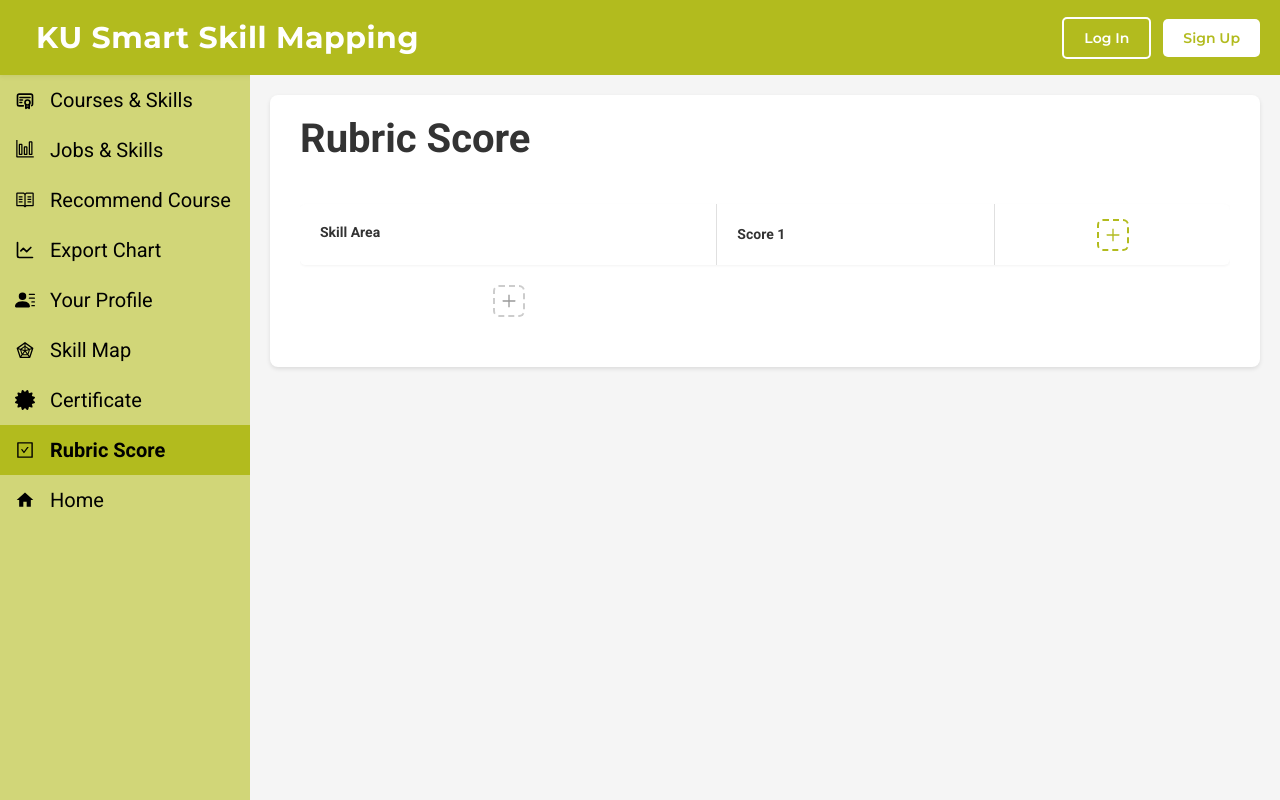
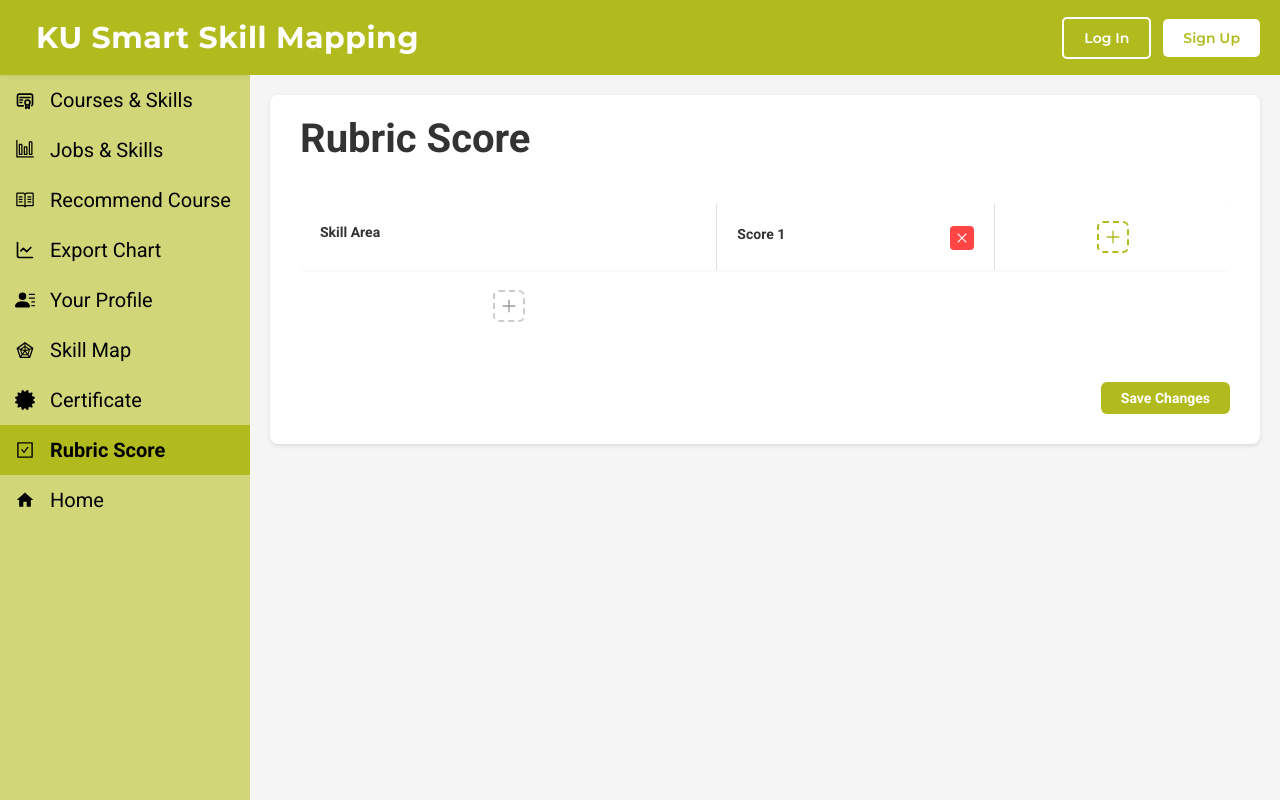
Before and after one commit to KU-SSM/KU-Smart-Skill-Mapping, a React (Create React App) app in the folder frontend/: page /rubric_score in a window 1280 px wide. Both pictures are taken after a click on the button 1062 px from the left and 232 px from the top of the page. Built offline with nearby package versions, Linux system fonts and the light colour scheme.

Commit message:
add delete function in 'Rubric Score' page

```diff
--- a/frontend/src/Components/RubricScore.css
+++ b/frontend/src/Components/RubricScore.css
@@ -303,6 +303,90 @@
   background: #9aa017;
 }
 
+.header-with-delete {
+  position: relative;
+}
+
+.header-content {
+  display: flex;
+  align-items: flex-start;
+  gap: 8px;
+  width: 100%;
+}
+
+.header-content .editable-header {
+  flex: 1;
+}
+
+.delete-button {
+  width: 24px;
+  height: 24px;
+  border: none;
+  border-radius: 4px;
+  background-color: #ff4444;
+  color: #ffffff;
+  cursor: pointer;
+  display: flex;
+  align-items: center;
+  justify-content: center;
+  font-size: 14px;
+  transition: all 0.2s ease;
+  padding: 0;
+  flex-shrink: 0;
+}
+
+.delete-button:hover {
+  background-color: #cc0000;
+  transform: scale(1.1);
+}
+
+.delete-column-button {
+  margin-top: 2px;
+}
+
+.skill-area-with-delete {
+  display: flex;
+  align-items: flex-start;
+  gap: 8px;
+  width: 100%;
+}
+
+.skill-area-with-delete .editable-cell {
+  flex: 1;
+}
+
+.delete-row-button {
+  margin-top: 2px;
+}
+
+.save-button-container {
+  display: flex;
+  justify-content: flex-end;
+  align-items: center;
+  width: 100%;
+  margin-top: 20px;
+  padding-top: 20px;
+}
+
+.save-changes-button {
+  padding: 8px 20px;
+  background-color: #b2bb1e;
+  color: #ffffff;
+  border: none;
+  border-radius: 6px;
+  font-family: 'Roboto', sans-serif;
+  font-size: 14px;
+  font-weight: 600;
+  cursor: pointer;
+  transition: all 0.2s ease;
+}
+
+.save-changes-button:hover {
+  background-color: #9aa017;
+  transform: translateY(-2px);
+  box-shadow: 0 4px 8px rgba(178, 187, 30, 0.3);
+}
+
 @media (max-width: 768px) {
   .rubric-score-container {
     padding: 15px;
--- a/frontend/src/Components/RubricScore.tsx
+++ b/frontend/src/Components/RubricScore.tsx
@@ -1,8 +1,9 @@
 import React, { useState, useRef, useEffect } from 'react';
 import './RubricScore.css';
-import { AiOutlinePlus } from 'react-icons/ai';
+import { AiOutlinePlus, AiOutlineClose } from 'react-icons/ai';
 
 const PlusIcon = AiOutlinePlus as React.ComponentType;
+const CloseIcon = AiOutlineClose as React.ComponentType;
 
 interface TableData {
   skillArea: string;
@@ -44,6 +45,22 @@ const RubricScore: React.FC = () => {
       skillArea: '',
       values: Array(headers.length).fill('')
     }]);
+  };
+
+  const deleteColumn = (colIndex: number) => {
+    const newHeaders = headers.filter((_, index) => index !== colIndex);
+    setHeaders(newHeaders);
+    setRows(rows.map(row => ({
+      ...row,
+      values: row.values.filter((_, index) => index !== colIndex)
+    })));
+  };
+
+  const deleteRow = (rowIndex: number) => {
+    setRows(rows.filter((_, index) => index !== rowIndex));
+  };
+
+  const handleSaveChanges = () => {
   };
 
   const tableWrapperRef = useRef<HTMLDivElement>(null);
@@ -127,13 +144,22 @@ const RubricScore: React.FC = () => {
                 <tr>
                   <th className="fixed-column">Skill Area</th>
                   {headers.map((header, index) => (
-                    <th key={index}>
+                    <th key={index} className="header-with-delete">
+                      <div className="header-content">
                         <textarea
                           value={header}
                           onChange={(e) => handleHeaderChange(index, e.target.value)}
                           className="editable-header"
                           rows={1}
                         />
+                        <button
+                          className="delete-button delete-column-button"
+                          onClick={() => deleteColumn(index)}
+                          title="Delete Column"
+                        >
+                          {React.createElement(CloseIcon)}
+                        </button>
+                      </div>
                     </th>
                   ))}
                   <th className="add-column-cell">
@@ -147,6 +173,7 @@ const RubricScore: React.FC = () => {
                 {rows.map((row, rowIndex) => (
                   <tr key={rowIndex}>
                     <td className="fixed-column">
+                      <div className="skill-area-with-delete">
                         <textarea
                           value={row.skillArea}
                           onChange={(e) => handleSkillAreaChange(rowIndex, e.target.value)}
@@ -154,6 +181,14 @@ const RubricScore: React.FC = () => {
                           placeholder="Skill Area"
                           rows={1}
                         />
+                        <button
+                          className="delete-button delete-row-button"
+                          onClick={() => deleteRow(rowIndex)}
+                          title="Delete Row"
+                        >
+                          {React.createElement(CloseIcon)}
+                        </button>
+                      </div>
                     </td>
                     {row.values.map((value, colIndex) => (
                       <td key={colIndex}>
@@ -184,6 +219,11 @@ const RubricScore: React.FC = () => {
             </table>
           </div>
         </div>
+        <div className="save-button-container">
+          <button className="save-changes-button" onClick={handleSaveChanges}>
+            Save Changes
+          </button>
+        </div>
       </div>
     </div>
   );
```
Lines whose indentation alone changed are shown as unchanged.
